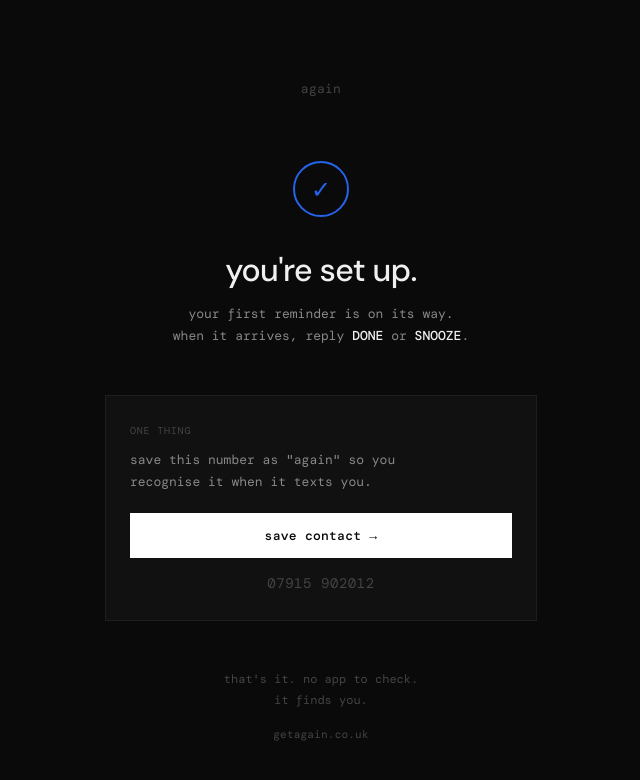
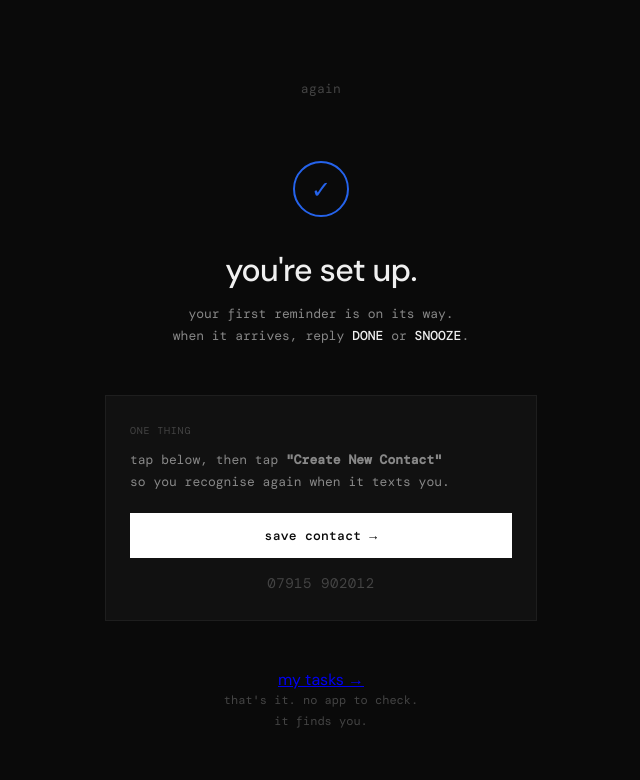
Before and after one commit to liamwt-12/again, a Next.js app: page /setup-complete in a window 1280 px wide. Shown: the top 780 px of the page, without its empty margins (319-959 px from the left). Built offline with nearby package versions, Linux system fonts and the light colour scheme; a web font is replaced by a local one.

Commit message:
Update page.tsx

```diff
--- a/src/app/setup-complete/page.tsx
+++ b/src/app/setup-complete/page.tsx
@@ -28,8 +28,8 @@ export default function SetupCompletePage() {
       <div className={styles.card}>
         <div className={styles.cardLabel}>one thing</div>
         <p className={styles.cardText}>
-          save this number as &quot;again&quot; so you<br />
-          recognise it when it texts you.
+          tap below, then tap <strong>&quot;Create New Contact&quot;</strong><br />
+          so you recognise again when it texts you.
         </p>
         <a href="/save" className={styles.saveBtn}>
           save contact →
@@ -37,12 +37,15 @@ export default function SetupCompletePage() {
         <div className={styles.number}>{formatNumber(twilioNumber)}</div>
       </div>
 
+      <a href="/dashboard" className={styles.dashLink}>
+        my tasks →
+      </a>
+
       <div className={styles.footer}>
         <p className={styles.footerText}>
           that&apos;s it. no app to check.<br />
           it finds you.
         </p>
-        <a href="/" className={styles.homeLink}>getagain.co.uk</a>
       </div>
     </div>
   );
```
